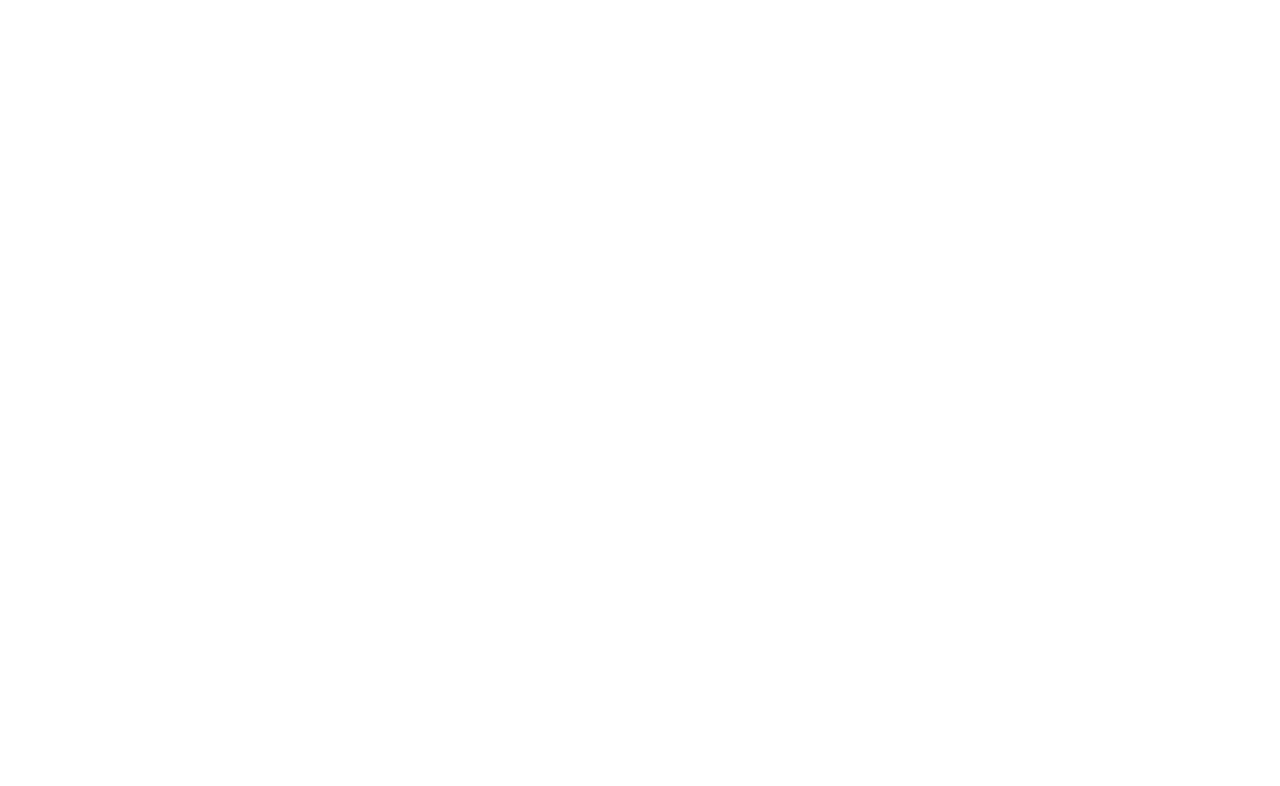
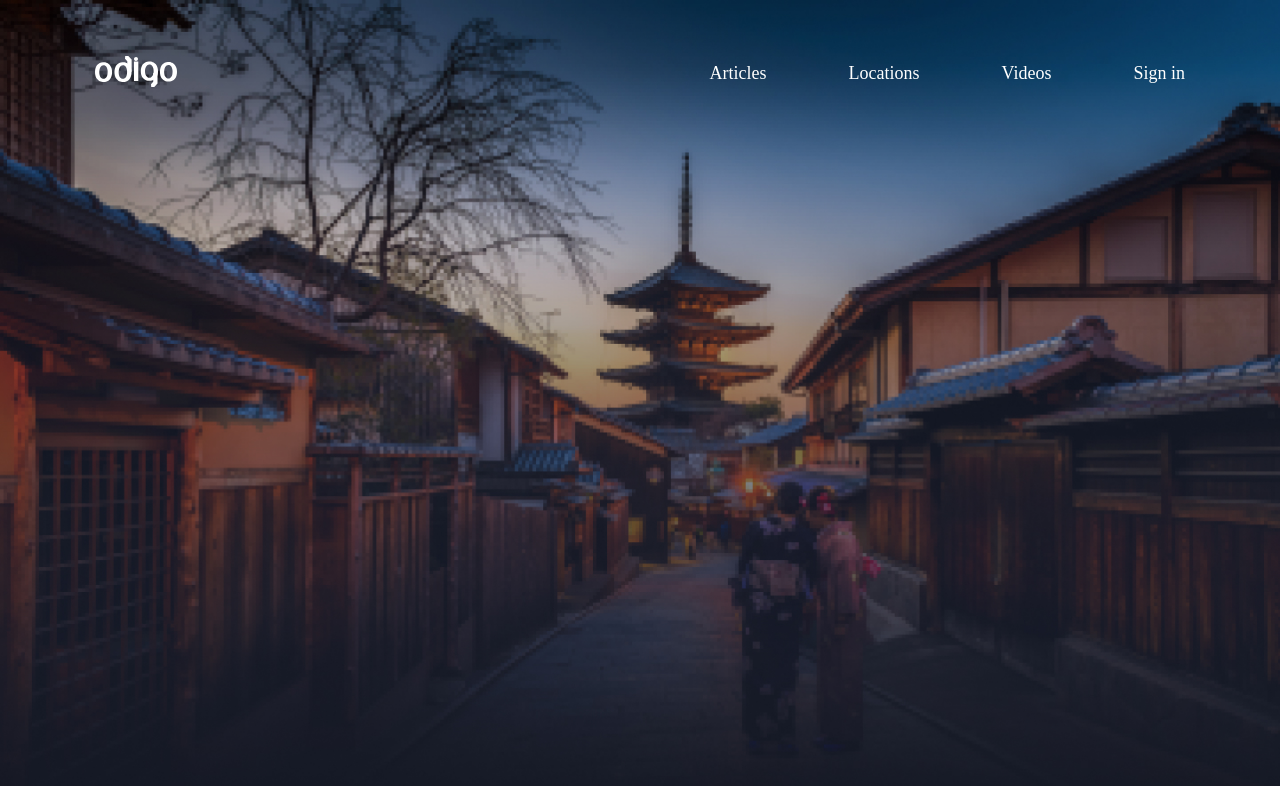
Before and after one commit to gtfockout/travel-landing-page, a plain HTML site: page index.html in a window 1280 px wide. Drawn offline with Linux system fonts and the light colour scheme.

Commit message:
Add header

```diff
--- a/index.html
+++ b/index.html
@@ -4,11 +4,25 @@
     <meta charset="UTF-8">
     <meta http-equiv="X-UA-Compatible" content="IE=edge">
     <meta name="viewport" content="width=device-width, initial-scale=1.0">
+    <link rel="preconnect" href="https://fonts.gstatic.com">
+    <link href="https://fonts.googleapis.com/css2?family=Lato:wght@400;700&display=swap" rel="stylesheet">
     <link rel="stylesheet" href="styles/normalize.css">
     <link rel="stylesheet" href="styles/style.css">
     <title>Odigo</title>
 </head>
 <body>
-
+    <div class="top">
+        <div class="container">
+            <header class="header">
+                <div class="logo"><img src="images/odigo-logo.svg" alt="Odigo"></div>
+                <nav class="nav__inner">
+                    <li><a class="nav__item" href="#" >Articles</a></li>
+                    <li><a class="nav__item" href="#" >Locations</a></li>
+                    <li><a class="nav__item" href="#" >Videos</a></li>
+                    <li><a class="nav__item" href="#" >Sign in</a></li>
+                </nav>
+            </header>
+        </div>
+    </div>
 </body>
 </html>
--- a/styles/style.css
+++ b/styles/style.css
@@ -1,3 +1,58 @@
-html{
+html {
     box-sizing: border-box;
 }
+
+a {
+    text-decoration: none;
+    color: inherit;
+}
+
+nav{
+    list-style: none;
+}
+
+.body {
+    font-family: 'Lato', sans-serif;
+    font-size: 18px;
+    width: 400;
+    color: fff;
+}
+
+.container {
+    max-width: 1090px;
+    padding: 0 15px;
+    margin: 0 auto;
+}
+
+.main-container {
+    max-width: 1305px;
+    padding: 0 15px;
+    margin: 0 auto;
+}
+
+.top {
+    background-image: url("../images/top-bg.jpg");
+    background-repeat: no-repeat;
+    background-size: cover;
+    height: 100vh;
+    width: 100%;
+}
+
+/* header */
+
+.header {
+    padding-top: 56px;
+    display: flex;
+    justify-content: space-between;
+    align-items: center;
+}
+
+.nav__inner {
+    display: flex;
+    color: #fff;
+    font-size: 18px;
+}
+
+.nav__inner li:not(:last-child) {
+    margin-right: 82px;
+}
```
Also changed, not shown: images/odigo-logo.svg (added), images/top-bg.jpg (added).
